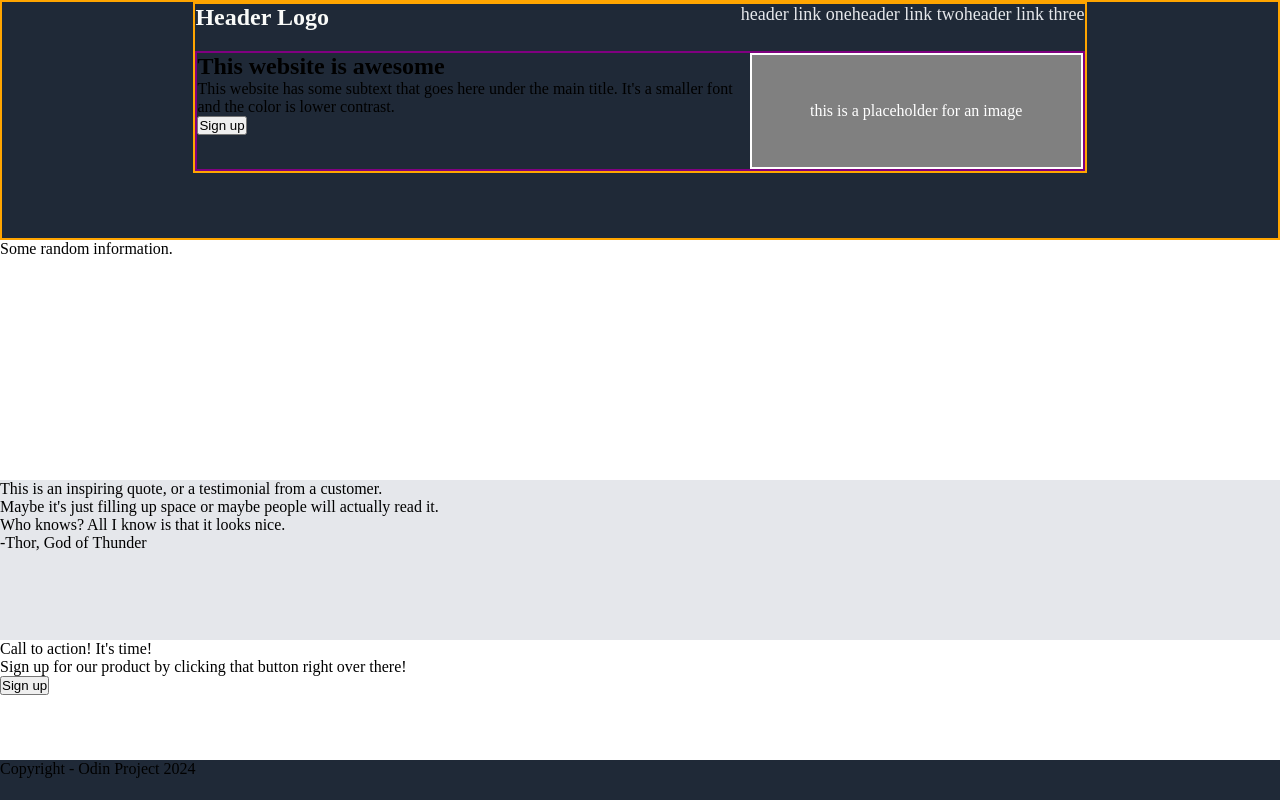
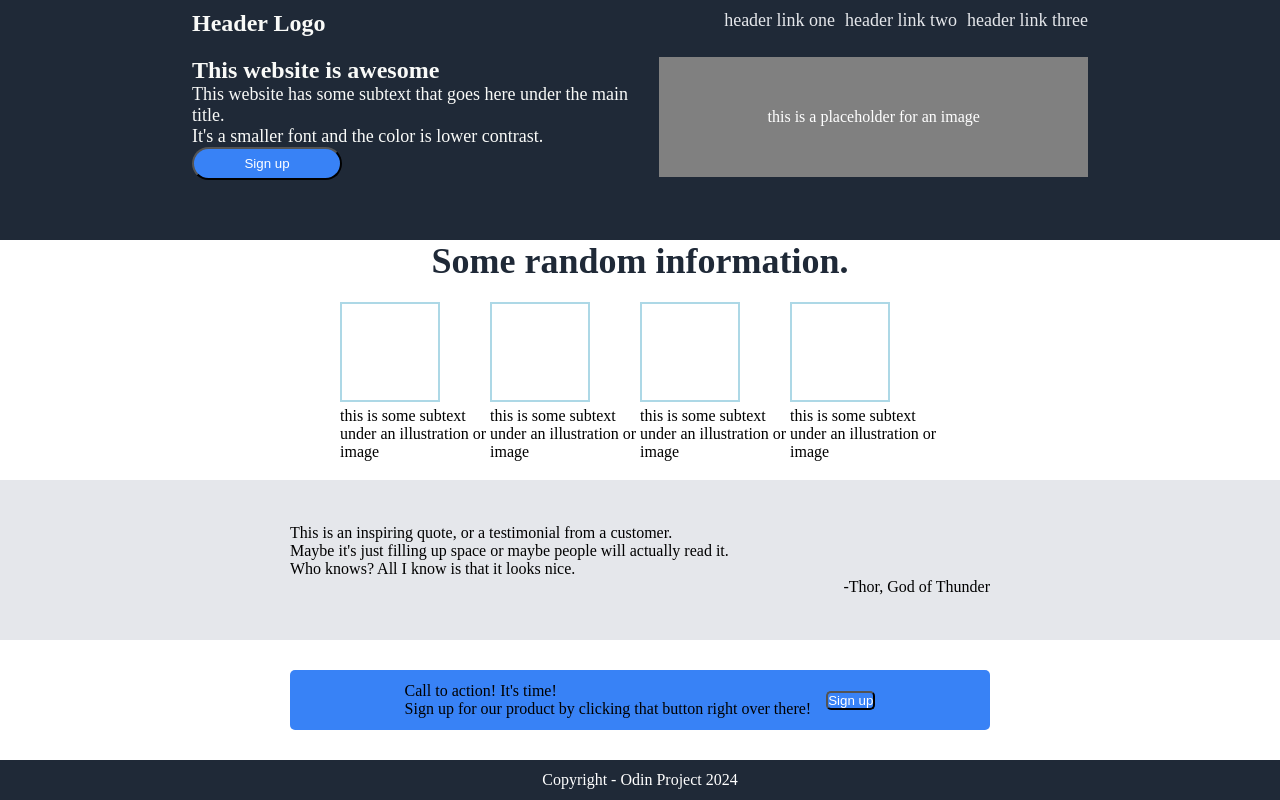
Before and after one commit to notorio-sds/top_landing_page, a plain HTML site: page index.html in a window 1280 px wide. Drawn offline with Linux system fonts and the light colour scheme.

Commit message:
finished css

```diff
--- a/index.html
+++ b/index.html
@@ -26,7 +26,7 @@
                 <div class="content-box-left">
                     <h2 class="content-box-title">This website is awesome</h2>
                     <p class="content-box-text">This website has some subtext that goes here under
-                        the main title. It's a smaller font and the color is lower contrast.
+                        the main title.<br> It's a smaller font and the color is lower contrast.
                     </p>
                     <button class="content-box-button">
                         Sign up
@@ -50,7 +50,7 @@
 
                 </div>
                 <div class="square-text">
-
+                    this is some subtext under an illustration or image
                 </div>
             </div>
             <div class="squares">
@@ -58,7 +58,7 @@
 
                 </div>
                 <div class="square-text">
-
+                    this is some subtext under an illustration or image
                 </div>
             </div>
             <div class="squares">
@@ -66,7 +66,7 @@
 
                 </div>
                 <div class="square-text">
-
+                    this is some subtext under an illustration or image
                 </div>
             </div>
             <div class="squares">
@@ -74,7 +74,7 @@
 
                 </div>
                 <div class="square-text">
-
+                    this is some subtext under an illustration or image
                 </div>
             </div>
         </div>
--- a/styles.css
+++ b/styles.css
@@ -37,12 +37,11 @@ body {
 
 .first-box {
     background-color: #1F2937;
-    border: 2px solid orange;
+    padding-top: 10px;
 }
 
 .first-box-width-setter {
     width: 70%;
-    border: 2px solid orange;
     margin: 0 auto;
     display: flex;
     flex-direction: column;
@@ -51,12 +50,35 @@ body {
 
 .content-box {
     height: 15vh;
-    border: 2px solid purple;
+    gap: 15px;
+}
+
+.content-box-title {
+    color: #F9FAF8;
+    font-size: 24px;
+}
+
+.content-box-text {
+    color: #F9FAF8;
+    font-size: 18px;
+}
+
+.content-box-button {
+    background-color: #3882f6;
+    color: white;
+    border-radius: 20px;
+    padding: 7px 5px;
+    width: 150px;
+}
+
+.content-box-left {
+    display: flex;
+    flex-direction: column;
+    justify-content: space-between;
 }
 
 .content-box-right {
     width: 50%;
-    border: 2px solid white;
     background-color: gray;
     display: flex;
     justify-content: center;
@@ -81,6 +103,7 @@ body {
 
 .header-links {
     display: flex;
+    gap: 10px;
 }
 
 .header-links li {
@@ -100,6 +123,93 @@ body {
     background-color: white;
 }
 
+.second-box-text,
+.square-container {
+    width: 70%;
+    margin: 0 auto;
+}
+
+.second-box-text {
+    color: #1F2937;
+    font-weight: 900;
+    font-size: 36px;
+    text-align: center;
+}
+
+.square-container {
+    padding-top: 20px;
+    display: flex;
+    justify-content: space-evenly;
+    width: 600px;
+}
+
+.squares {
+    display: flex;
+    flex-direction: column;
+    gap: 5px;
+}
+
+.square {
+    border: 2px solid lightblue;
+    height: 100px;
+    width: 100px;
+}
+
+
+
+/* Third Box */
+
 .third-box {
     background-color: #E5E7EB;
+    display: flex;
+    flex-direction: column;
+    justify-content: center;
+    align-items: center;
 }
+
+.quote-text,
+.quote-author {
+    width: 700px;
+}
+
+.quote-author {
+    display: flex;
+    justify-content: end;
+}
+
+/* Fourth Box */
+
+.fourth-box {
+    display: flex;
+    justify-content: center;
+    align-items: center;
+}
+
+.inner-box {
+    background-color: #3882F6;
+    width: 700px;
+    height: 50%;
+    border-radius: 5px;
+    display: flex;
+    justify-content: center;
+    align-items: center;
+    gap: 15px;
+    padding: 5px;
+}
+
+.sign-up-btn {
+    display: flex;
+    flex-direction: column;
+    justify-content: end;
+    align-items: end;
+    border-radius: 5px;
+    color: white;
+    background-color: #3882f6;
+}
+
+.footer {
+    display: flex;
+    justify-content: center;
+    align-items: center;
+    color: white;
+}
```
